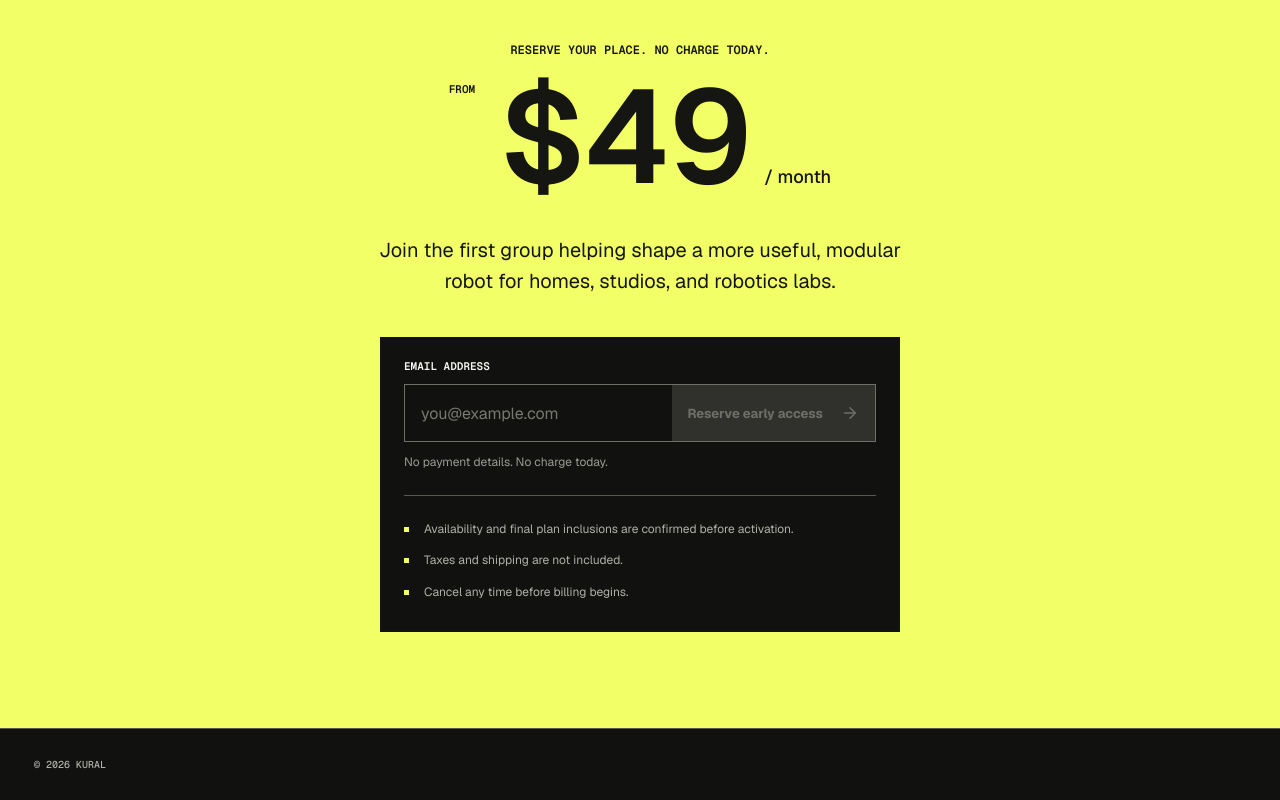
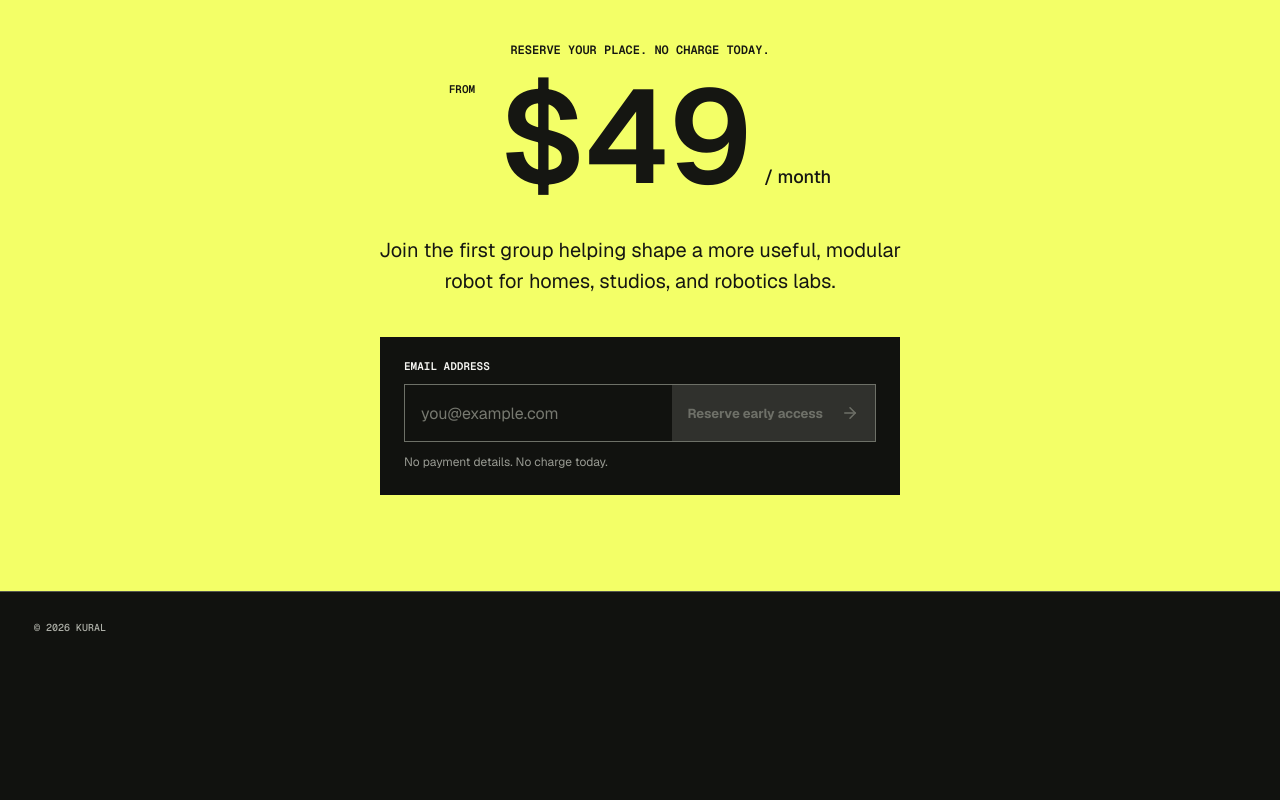
Before and after one commit to joshuajerin/kural-website, a Next.js app: page / in a window 1280 px wide. Shown: the part 3378-4178 px from the top of the page. After the commit the page ends 4041 px from the top, so only its background shows below. Built offline with nearby package versions, Linux system fonts and the light colour scheme; no server answers.

Commit message:
Remove early access terms copy

```diff
--- a/app/page.tsx
+++ b/app/page.tsx
@@ -224,11 +224,6 @@ export default function Home() {
         </div>
         <div className={styles.formArea}>
           <WaitlistForm configured={clerkConfigured} />
-          <ul className={styles.terms}>
-            <li>Availability and final plan inclusions are confirmed before activation.</li>
-            <li>Taxes and shipping are not included.</li>
-            <li>Cancel any time before billing begins.</li>
-          </ul>
         </div>
       </section>
 
```
